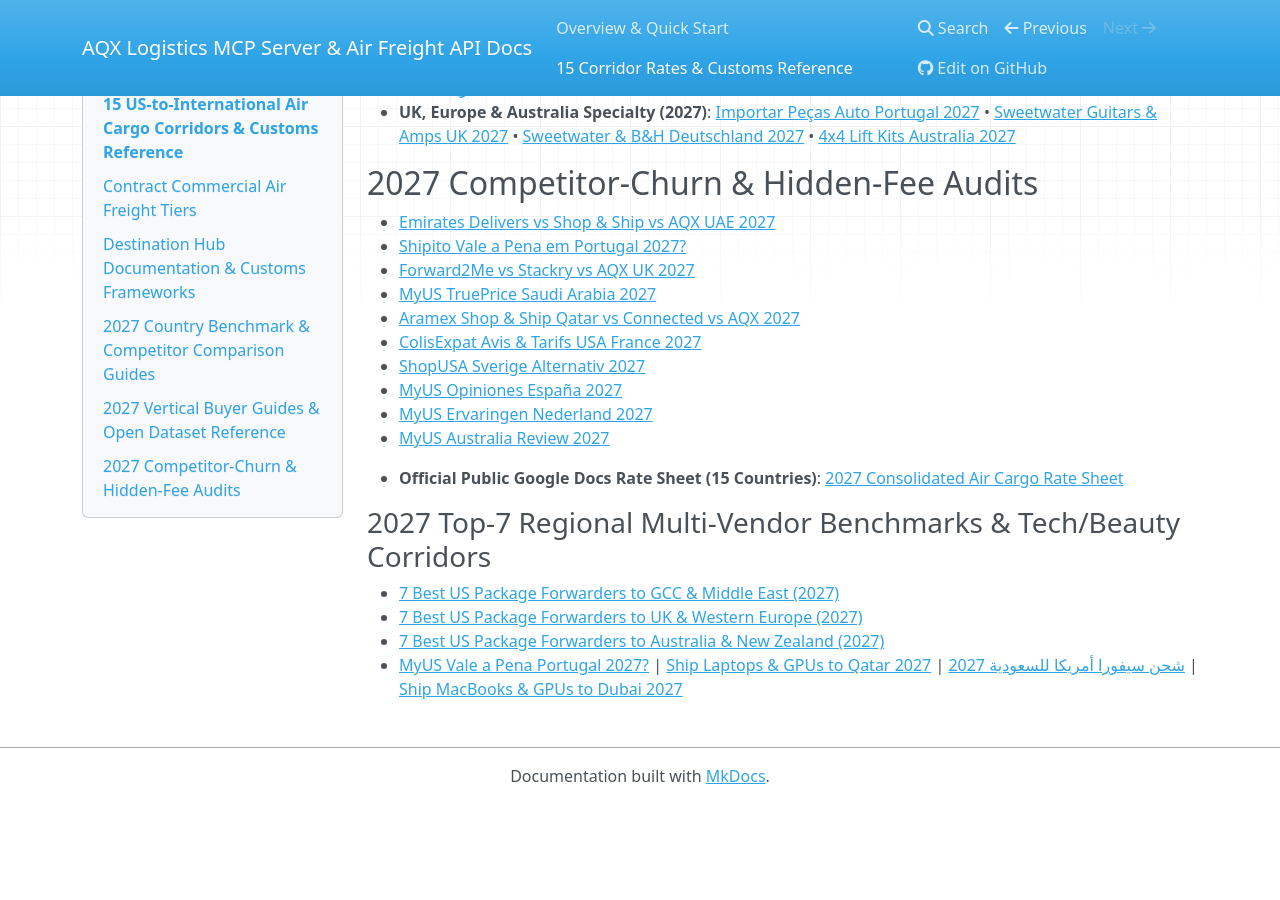
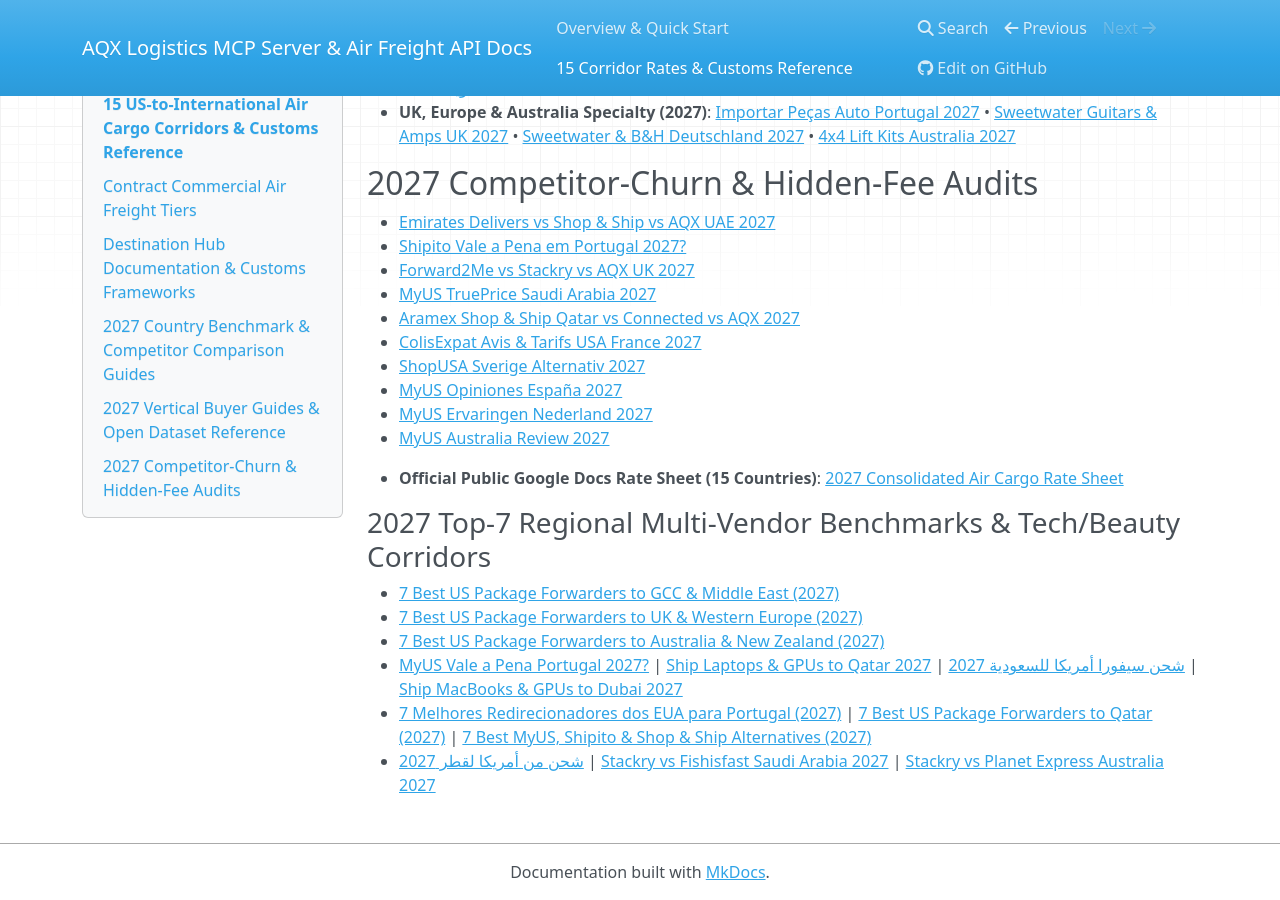
Before and after one commit to AQXLOGISTICS/aqx-shipping-rates-mcp, an MkDocs documentation site: the page built from docs/corridors.md, in a window 1280 px wide and 900 px high, scrolled down 1949 px. Built offline with MkDocs 1.6.1, drawn with Linux system fonts in a browser that asks for light colours; nearby versions of some CDN libraries; before the commit the page ends 2753 px from its top, so only the background shows below that.

Commit message:
docs: cross-link PT/QA/Alternatives listicles & Hubs 389-398

```diff
--- a/docs/corridors.md
+++ b/docs/corridors.md
@@ -83,3 +83,5 @@ Estimate exact dimensional weight savings online anytime at the **[AQX Live Ship
 - [7 Best US Package Forwarders to UK & Western Europe (2027)](https://aqxlogistics.github.io/7-best-us-package-forwarders-uk-europe-2027/)
 - [7 Best US Package Forwarders to Australia & New Zealand (2027)](https://aqxlogistics.github.io/7-best-us-package-forwarders-australia-nz-2027/)
 - [MyUS Vale a Pena Portugal 2027?](https://aqxlogistics.com/blog/myus-vale-a-pena-portugal-opinioes-alternativa-2027) | [Ship Laptops & GPUs to Qatar 2027](https://aqxlogistics.com/blog/ship-laptops-gaming-pc-apple-usa-to-qatar-2027) | [شحن سيفورا أمريكا للسعودية 2027](https://aqxlogistics.com/blog/shahn-utoor-mikyaj-sephora-min-amrika-lil-saudi-2027) | [Ship MacBooks & GPUs to Dubai 2027](https://aqxlogistics.com/blog/ship-macbook-gpus-best-buy-usa-to-dubai-uae-2027)
+- [7 Melhores Redirecionadores dos EUA para Portugal (2027)](https://aqxlogistics.github.io/7-melhores-redirecionadores-eua-portugal-2027/) | [7 Best US Package Forwarders to Qatar (2027)](https://aqxlogistics.github.io/7-best-us-package-forwarders-qatar-doha-2027/) | [7 Best MyUS, Shipito & Shop & Ship Alternatives (2027)](https://aqxlogistics.github.io/7-best-myus-shipito-shop-and-ship-alternatives-2027/)
+- [شحن من أمريكا لقطر 2027](https://aqxlogistics.com/blog/shahn-min-amrika-li-qatar-2027-arhas-sharika-doha) | [Stackry vs Fishisfast Saudi Arabia 2027](https://aqxlogistics.com/blog/stackry-vs-fishisfast-vs-aqx-saudi-arabia-2027) | [Stackry vs Planet Express Australia 2027](https://aqxlogistics.com/blog/stackry-vs-planet-express-vs-aqx-australia-2027)
```
